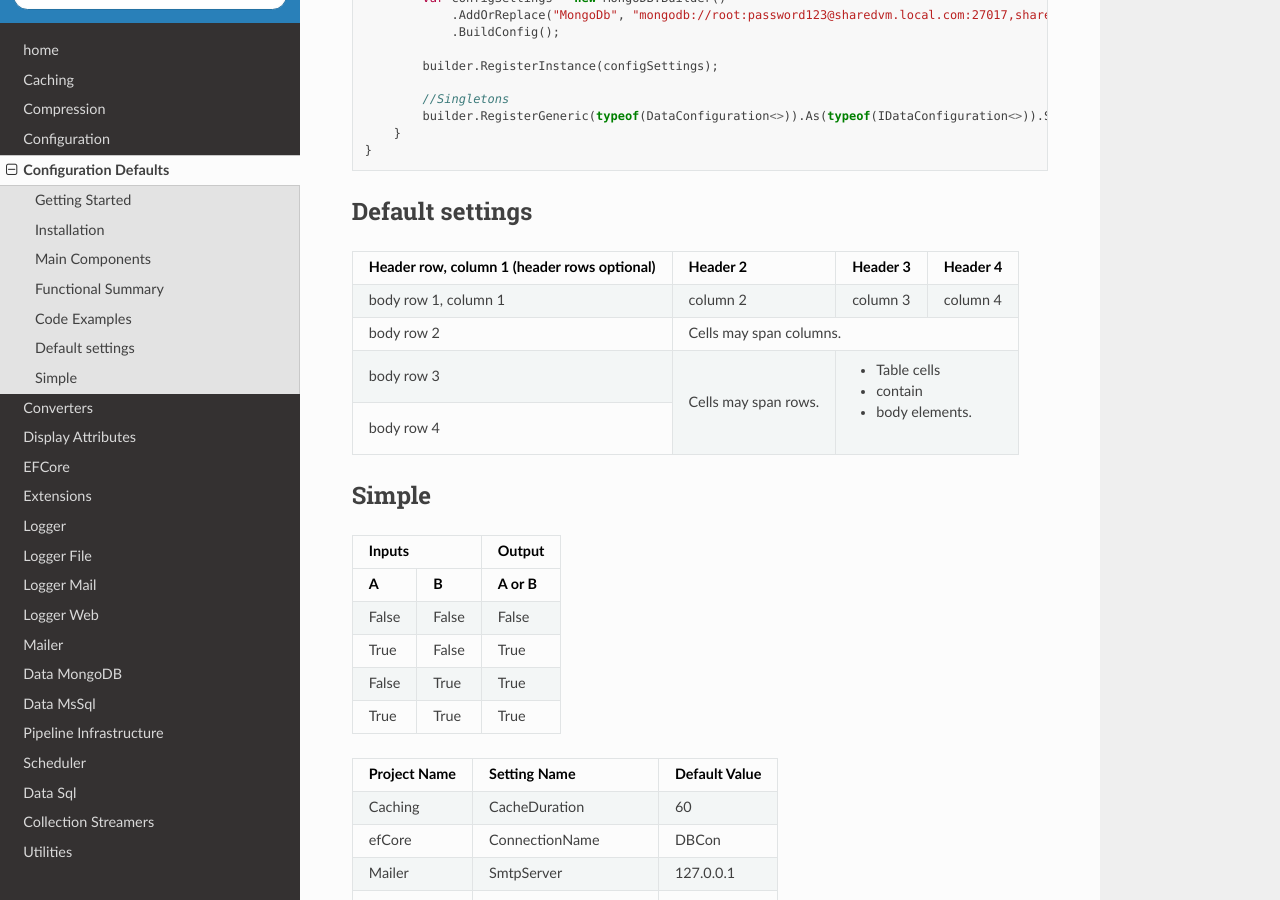
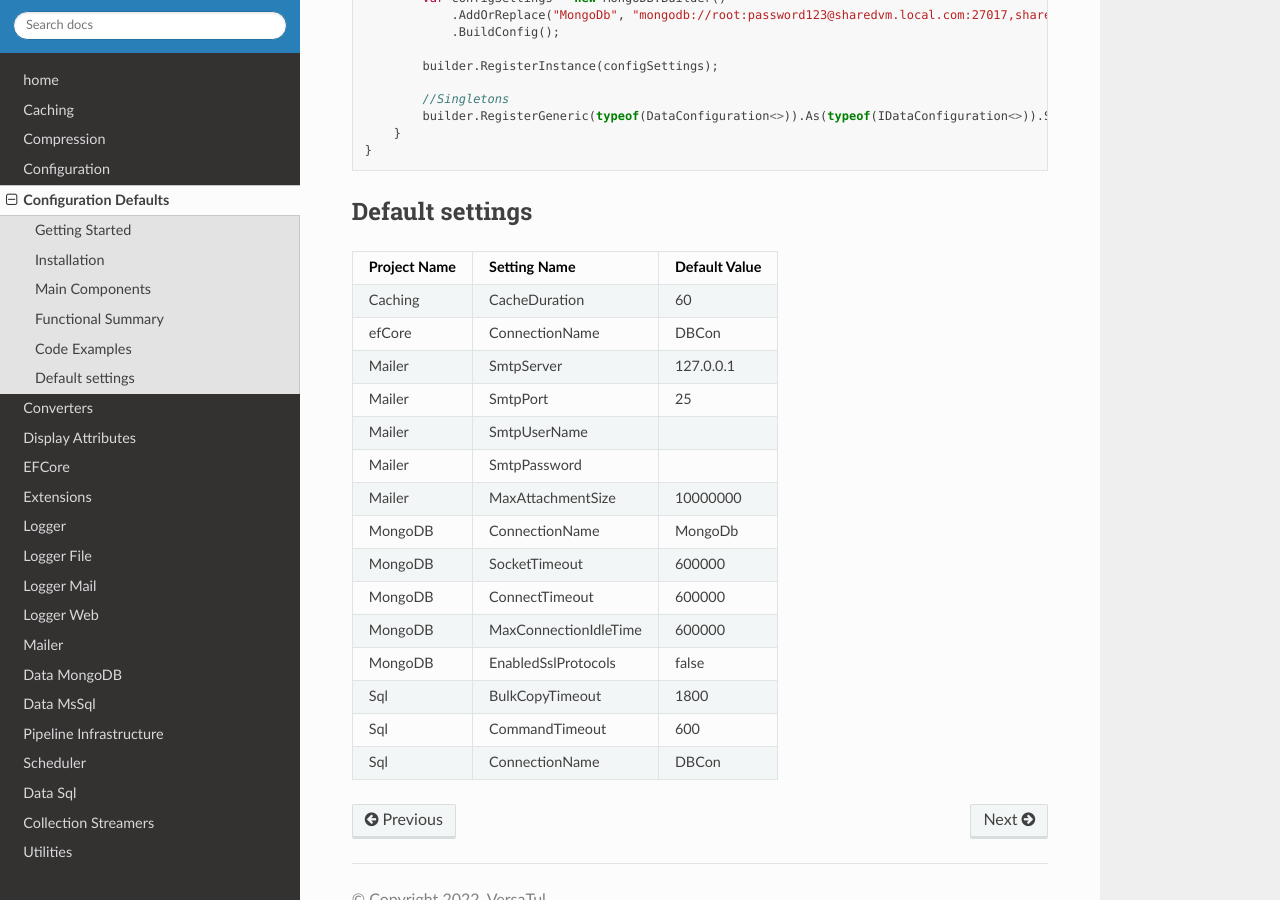
Before and after one commit to BjornWilliams/DocsVersaTul, a Sphinx documentation site: the page built from docs/source/configuration-defaults.rst, in a window 1280 px wide and 900 px high, scrolled down 1187 px. Built offline with Sphinx 7.4.7 and the Read the Docs theme 2.0.0, drawn with Linux system fonts in a browser that asks for light colours.

Commit message:
Update configuration-defaults.rst
table is fixed showing default settings for projects

```diff
--- a/docs/source/configuration-defaults.rst
+++ b/docs/source/configuration-defaults.rst
@@ -59,33 +59,6 @@
 
 .. _tbl-grid:
 
-+------------------------+------------+----------+----------+
-| Header row, column 1   | Header 2   | Header 3 | Header 4 |
-| (header rows optional) |            |          |          |
-+========================+============+==========+==========+
-| body row 1, column 1   | column 2   | column 3 | column 4 |
-+------------------------+------------+----------+----------+
-| body row 2             | Cells may span columns.          |
-+------------------------+------------+---------------------+
-| body row 3             | Cells may  | - Table cells       |
-+------------------------+ span rows. | - contain           |
-| body row 4             |            | - body elements.    |
-+------------------------+------------+---------------------+
-
-Simple
--------
-
-=====  =====  ======
-   Inputs     Output
-------------  ------
-  A      B    A or B
-=====  =====  ======
-False  False  False
-True   False  True
-False  True   True
-True   True   True
-=====  =====  ======
-
 +--------------+-----------------------+----------------+
 | Project Name | Setting Name          | Default Value  |
 +==============+=======================+================+
```
